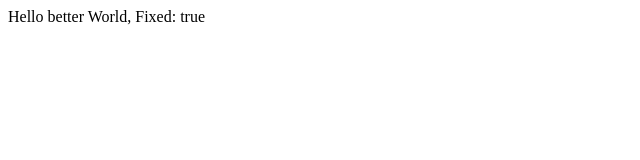
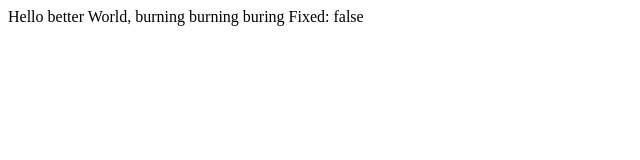
Before and after one commit to krgeppert/rebase-merge, a plain HTML site: page index.html in a window 1280 px wide. Shown: the whole page, without its empty margins (0-640 px from the left). Drawn offline with Linux system fonts and the light colour scheme.

Commit message:
added fire to the world

```diff
--- a/index.html
+++ b/index.html
@@ -4,7 +4,8 @@
 </head>
 <body>
   Hello better World,
+  burning burning buring
 
-  Fixed: true
+  Fixed: false
 </body>
 </html>
```
